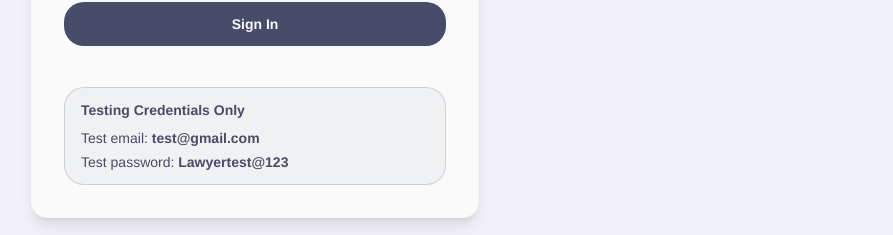
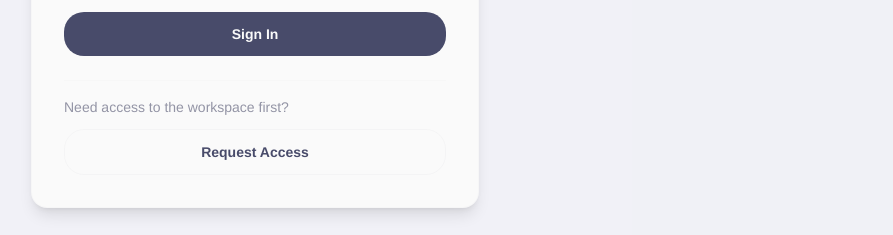
Before and after one commit to Cialfor-Research-Labs/LegalAIChat, a React (Vite) app in the folder ui/: page / in a window 1280 px wide. Shown: the part 429-664 px from the top of the page, without its empty margins (385-1278 px from the left). Built offline with nearby package versions, Linux system fonts and the light colour scheme; no server answers.

Commit message:
some Minor Changes

```diff
--- a/ui/src/components/auth/LoginPage.tsx
+++ b/ui/src/components/auth/LoginPage.tsx
@@ -112,15 +112,14 @@ export const LoginPage = ({ apiBase, onLoginSuccess, onShowRequestAccess }: Logi
         </form>
 
         <div className="mt-6 border-t border-outline-variant/15 pt-4">
-          <div className="rounded-xl border border-primary/20 bg-primary/5 px-4 py-3 text-sm text-on-surface">
-            <p className="font-semibold text-primary">Testing Credentials Only</p>
-            <p className="mt-2">
-              Test email: <span className="font-semibold">test@gmail.com</span>
-            </p>
-            <p className="mt-1">
-              Test password: <span className="font-semibold">Lawyertest@123</span>
-            </p>
-          </div>
+          <p className="text-sm text-on-surface-variant">Need access to the workspace first?</p>
+          <button
+            type="button"
+            onClick={onShowRequestAccess}
+            className="mt-3 w-full rounded-xl border border-outline-variant/30 px-4 py-3 text-sm font-semibold text-on-surface hover:border-primary/30 hover:text-primary"
+          >
+            Request Access
+          </button>
         </div>
       </div>
     </div>
```
